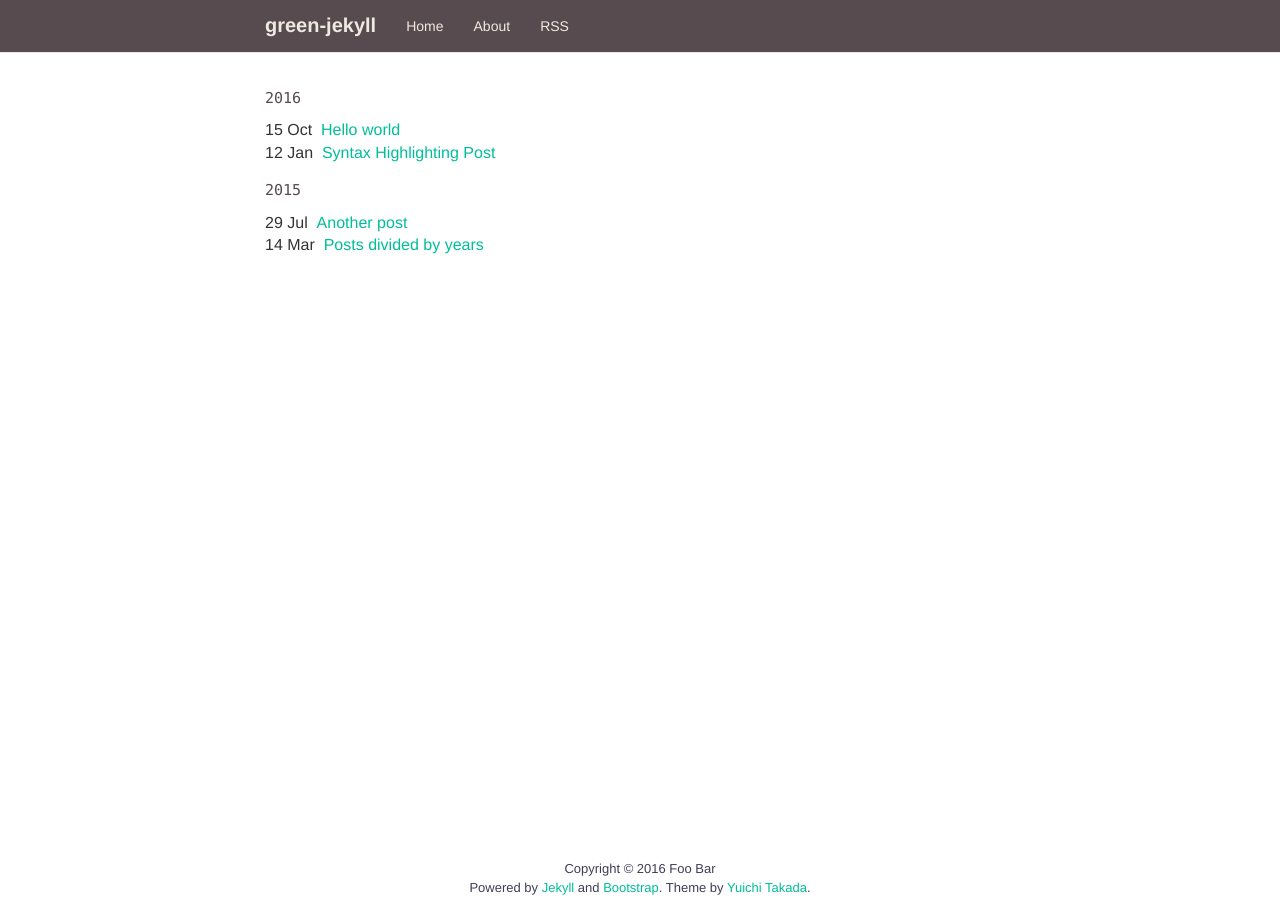
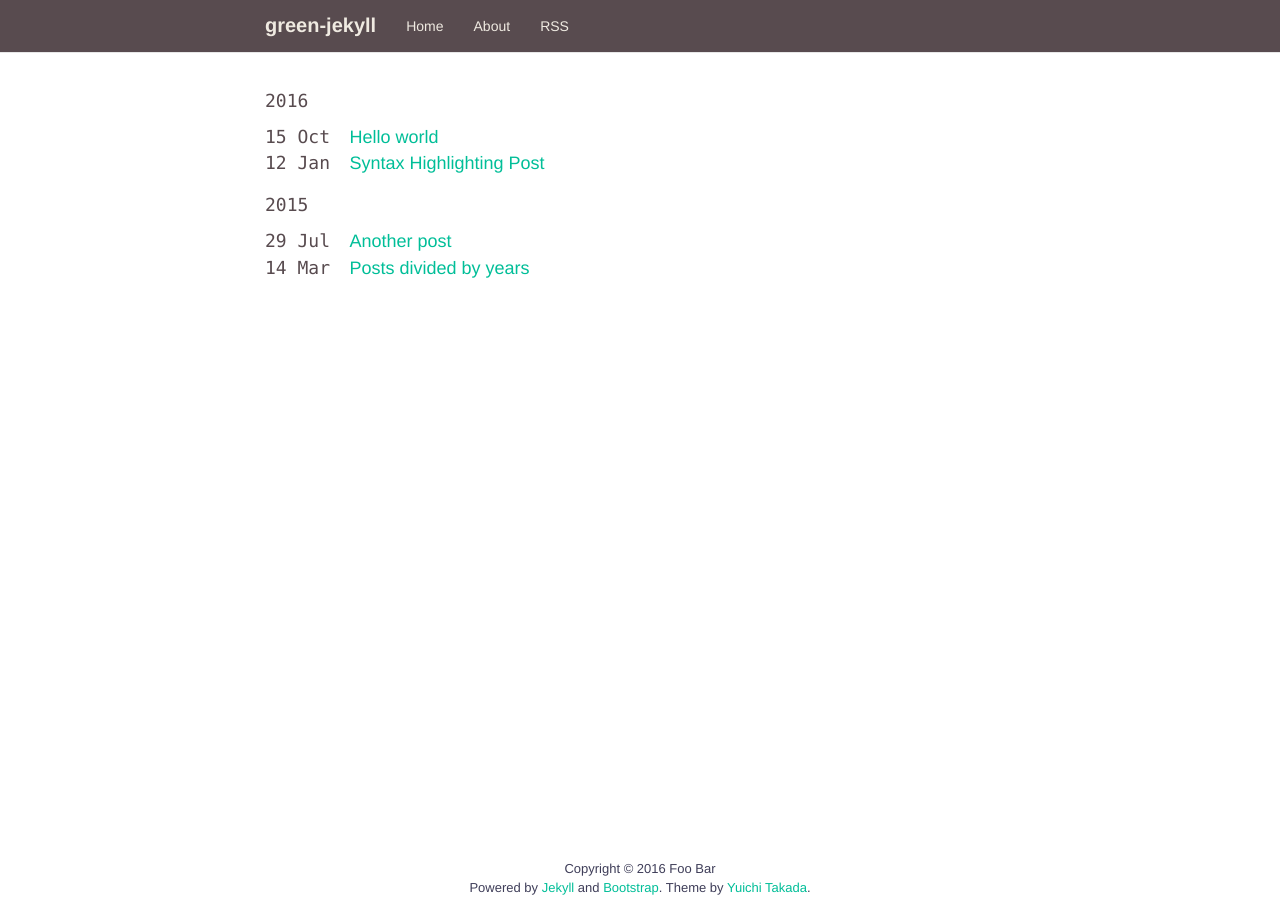
Before and after one commit to kaneru/green-jekyll, a Jekyll site: the page built from index.html, in a window 1280 px wide. Built offline with Jekyll 4.4.1, drawn with Linux system fonts in a browser that asks for light colours; nearby versions of some CDN libraries.

Commit message:
Update index page design

```diff
--- a/css/style.scss
+++ b/css/style.scss
@@ -4,7 +4,8 @@
 @import 'bootstrap';
 @import 'syntax';
 
-$font-stack: "Helvetica Neue", Arial, sans-serif;
+$font-stack-sans-serif: "Helvetica Neue", Arial, sans-serif;
+$font-stack-monospace: Monaco, "Courier New", monospace;
 
 html {
   position: relative;
@@ -14,11 +15,13 @@ html {
 body {
   background-color: #ffffff;
   margin-bottom: 60px;
-  font-family: $font-stack;
+  font-family: $font-stack-sans-serif;
 }
 
-body > .container {
-  padding-top: 0px;
+body {
+  >.container {
+    padding-top: 0px;
+  }
 }
 
 h1, h2, h3, h4, h5, h6 {
@@ -102,37 +105,35 @@ img {
   margin: 0;
 }
 
-#avatar {
-  width: 150px;
-  height: 150px;
-  float: left;
-  padding: 0 20px 20px 0;
-}
-
 .glyphicon-calendar, .glyphicon-tag {
   font-size: 16px;
 }
 
-.post p {
+.post-date, .post-tags, .post-title {
   display: inline;
+  font-size: 18px;
 }
 
-.date-post {
-  font-family: Monaco, "Courier New", monospace;
-  font-size: 15px;
+.post-date {
+  font-family: $font-stack-monospace;
+  color: #584B4F;
+}
+
+.year {
+  font-family: $font-stack-monospace;
+  font-size: 18px;
   color: #584B4F;
   margin-top: 15px;
 }
 
-.tags a {
+.post-tags, .post-title {
+  margin-left: 15px;
+}
+
+.post-tags a {
   color: #584B4F;
 }
 
-.tags a:hover {
+.post-tags a:hover {
   color: #00be98;
 }
-
-.image-project {
-  width: 300px;
-  height: 300px;
-}
--- a/index.html
+++ b/index.html
@@ -5,12 +5,12 @@ layout: default
   {% assign currentdate = post.date | date: "%Y" %}
   {% if currentdate != date %}
     {% unless forloop.first %}{% endunless %}
-    <p class="date-post">{{ currentdate }}</p>
+    <p class="year">{{ currentdate }}</p>
     {% assign date = currentdate %}
   {% endif %}
     <div class="post">
-      <p class="date">{{ post.date | date: "%d %b" }}</p>&nbsp;
-      <p><a href="{{ post.url | prepend: site.baseurl }}">{{ post.title }}</a></p>
+      <div class="post-date">{{ post.date | date: "%d %b" }}</div>
+      <div class="post-title"><a href="{{ post.url | prepend: site.baseurl }}">{{ post.title }}</a></div>
     </div>
     {% if forloop.last %}
   {% endif %}
```
